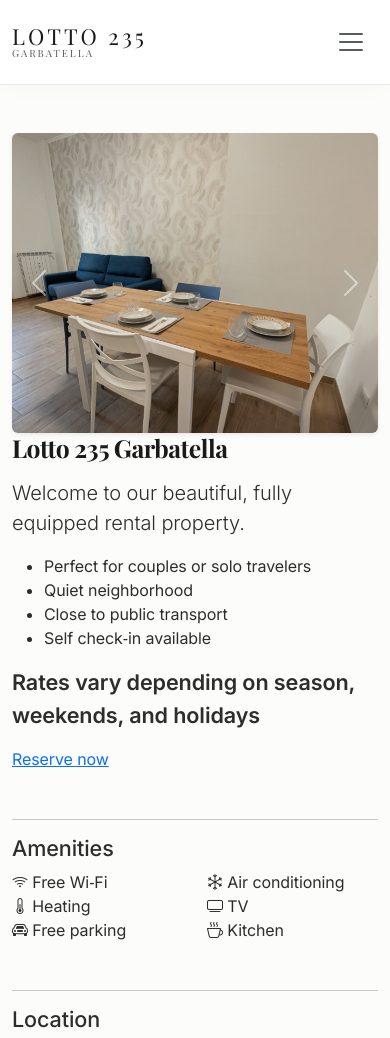
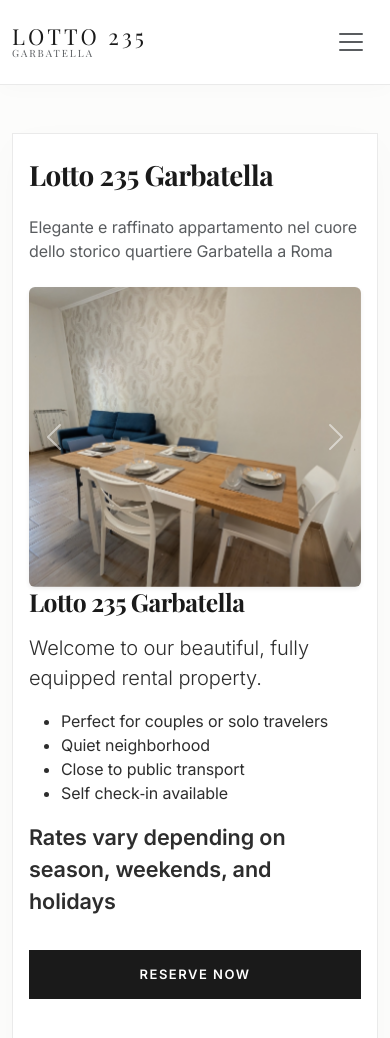
Before and after one commit to NegriLuca/apt-website, a Flask app: page / in a window 390 px wide. Shown: the top 1038 px of the page. Run offline with Flask 3, Linux system fonts and the light colour scheme; some libraries are stand-ins or nearby versions; some web fonts are replaced.

Commit message:
main content

```diff
--- a/app/static/css/style.css
+++ b/app/static/css/style.css
@@ -61,6 +61,11 @@ h1, h2, h3, .section-title {
 
 /* Layout & Containers */
 .main-content { background: #FFFFFF; padding: 2.5rem; border-radius: 0px; border: 1px solid #EAEAEA; box-shadow: 0 10px 40px rgba(0,0,0,0.02); }
+@media (max-width: 768px) {
+    .main-content {
+        padding: 1.5rem 1rem; /* Smaller padding on mobile phones */
+    }
+}
 .page-wrapper { padding-top: 2.5rem; }
 
 /* MAPPA E RESPONSIVITÀ (Resa elastica per rotazione) */
@@ -119,3 +124,48 @@ img, iframe, video, .leaflet-container { max-width: 100% !important; }
         height: 300px;        /* Altezza ridotta per smartphone */
     }
 }
+
+/* Primary CTA Button (For Main Actions like "Reserve Now") */
+.btn-luxury-primary {
+    background-color: #1A1A1A !important;
+    color: #FFFFFF !important;
+    border: 1px solid #1A1A1A !important;
+    border-radius: 0px !important; /* Sharp corners for modern minimal look */
+    padding: 14px 32px !important;
+    font-size: 13px !important;
+    font-weight: 600 !important;
+    text-transform: uppercase !important;
+    letter-spacing: 1.5px !important;
+    transition: all 0.3s ease !important;
+    display: inline-block;
+    text-decoration: none;
+}
+
+.btn-luxury-primary:hover {
+    background-color: #C5A880 !important; /* Elegant gold accent on hover */
+    border-color: #C5A880 !important;
+    color: #FFFFFF !important;
+    transform: translateY(-2px);
+    box-shadow: 0 4px 15px rgba(197, 168, 128, 0.3);
+}
+
+/* Secondary CTA Button (Optional outline version for secondary actions) */
+.btn-luxury-outline {
+    background-color: transparent !important;
+    color: #1A1A1A !important;
+    border: 1px solid #1A1A1A !important;
+    border-radius: 0px !important;
+    padding: 14px 32px !important;
+    font-size: 13px !important;
+    font-weight: 600 !important;
+    text-transform: uppercase !important;
+    letter-spacing: 1.5px !important;
+    transition: all 0.3s ease !important;
+    display: inline-block;
+    text-decoration: none;
+}
+
+.btn-luxury-outline:hover {
+    background-color: #1A1A1A !important;
+    color: #FFFFFF !important;
+}
--- a/app/templates/apartment.html
+++ b/app/templates/apartment.html
@@ -2,6 +2,9 @@
 {% block title %}{{ apartment.name }}{% endblock %}
 
 {% block content %}
+<div class="main-content">
+    <h1 class="mb-4">Lotto 235 Garbatella</h1>
+    <p class="text-muted mb-4">Elegante e raffinato appartamento nel cuore dello storico quartiere Garbatella a Roma</p>
 
 <div class="row mb-5">
 
```
